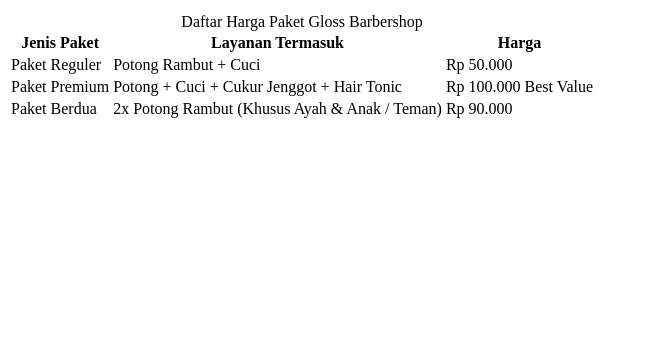
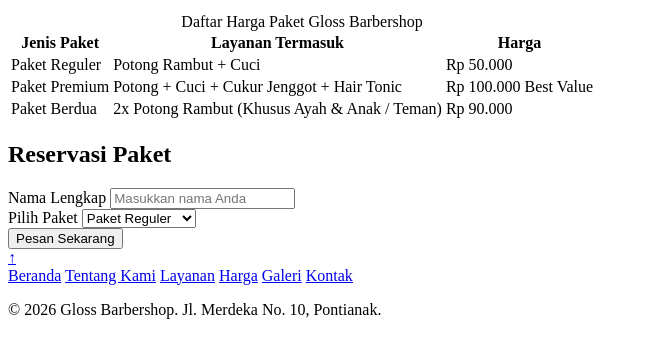
Before and after one commit to jojovannn/sas---pwd---kelompok_6---proyek, a plain HTML site: page pages/pricing.html in a window 1280 px wide. Shown: the part 88-446 px from the top of the page, without its empty margins (0-648 px from the left). Drawn offline with Linux system fonts and the light colour scheme.

Commit message:
feat: add booking form with label attributes and standard footer

```diff
--- a/pages/pricing.html
+++ b/pages/pricing.html
@@ -48,7 +48,45 @@
             </tr>
           </tbody>
         </table>
+        <div class="booking-form-container">
+          <h2>Reservasi Paket</h2>
+          <form action="#" method="POST" class="booking-form">
+            <div class="form-group">
+              <label for="nama-pelanggan">Nama Lengkap</label>
+              <input
+                type="text"
+                id="nama-pelanggan"
+                name="nama-pelanggan"
+                placeholder="Masukkan nama Anda"
+                required
+              />
+            </div>
+            <div class="form-group">
+              <label for="pilih-paket">Pilih Paket</label>
+              <select id="pilih-paket" name="pilih-paket">
+                <option value="reguler">Paket Reguler</option>
+                <option value="premium">Paket Premium</option>
+                <option value="berdua">Paket Berdua</option>
+              </select>
+            </div>
+            <button type="submit" class="btn-submit">Pesan Sekarang</button>
+          </form>
+        </div>
       </section>
     </main>
+    <a href="#" class="back-to-top">↑</a>
+
+    <nav class="bottom-nav">
+      <a href="../index.html">Beranda</a>
+      <a href="about.html">Tentang Kami</a>
+      <a href="products.html">Layanan</a>
+      <a href="pricing.html" class="active">Harga</a>
+      <a href="gallery.html">Galeri</a>
+      <a href="contact.html">Kontak</a>
+    </nav>
+
+    <footer>
+      <p>&copy; 2026 Gloss Barbershop. Jl. Merdeka No. 10, Pontianak.</p>
+    </footer>
   </body>
 </html>
```
